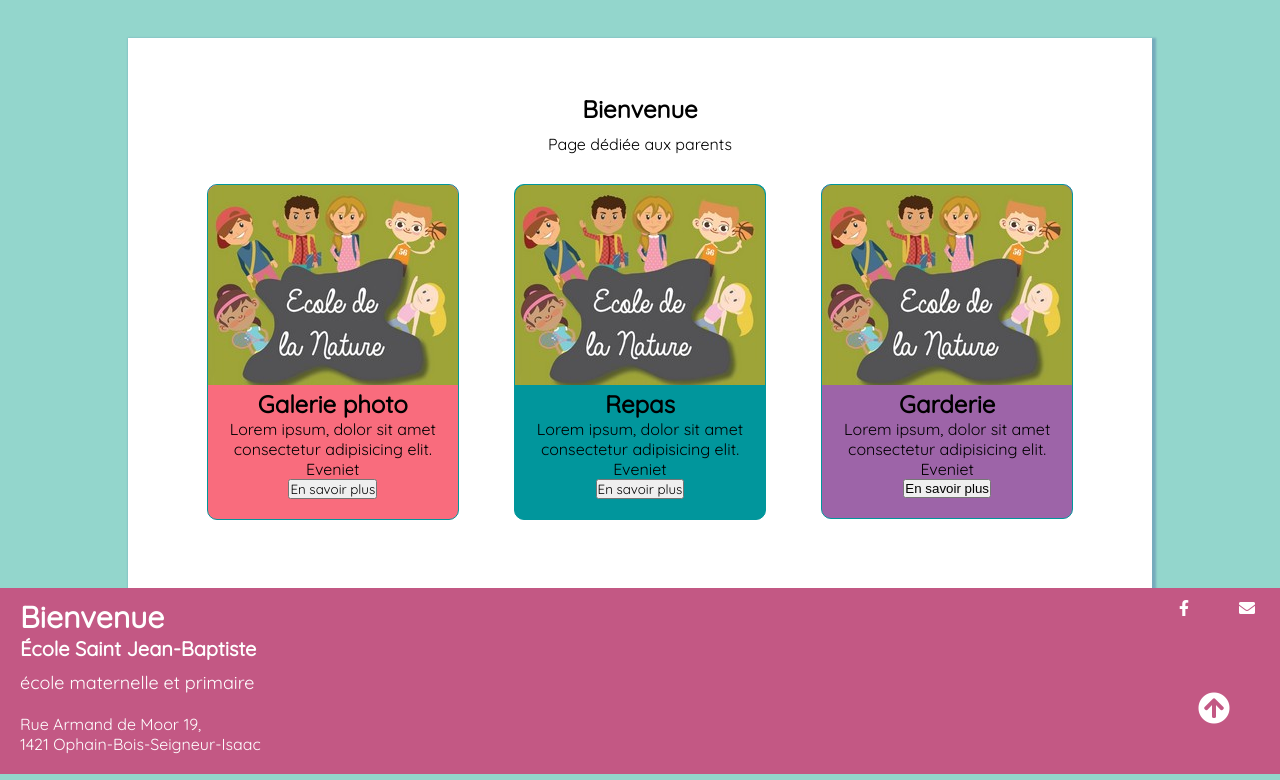
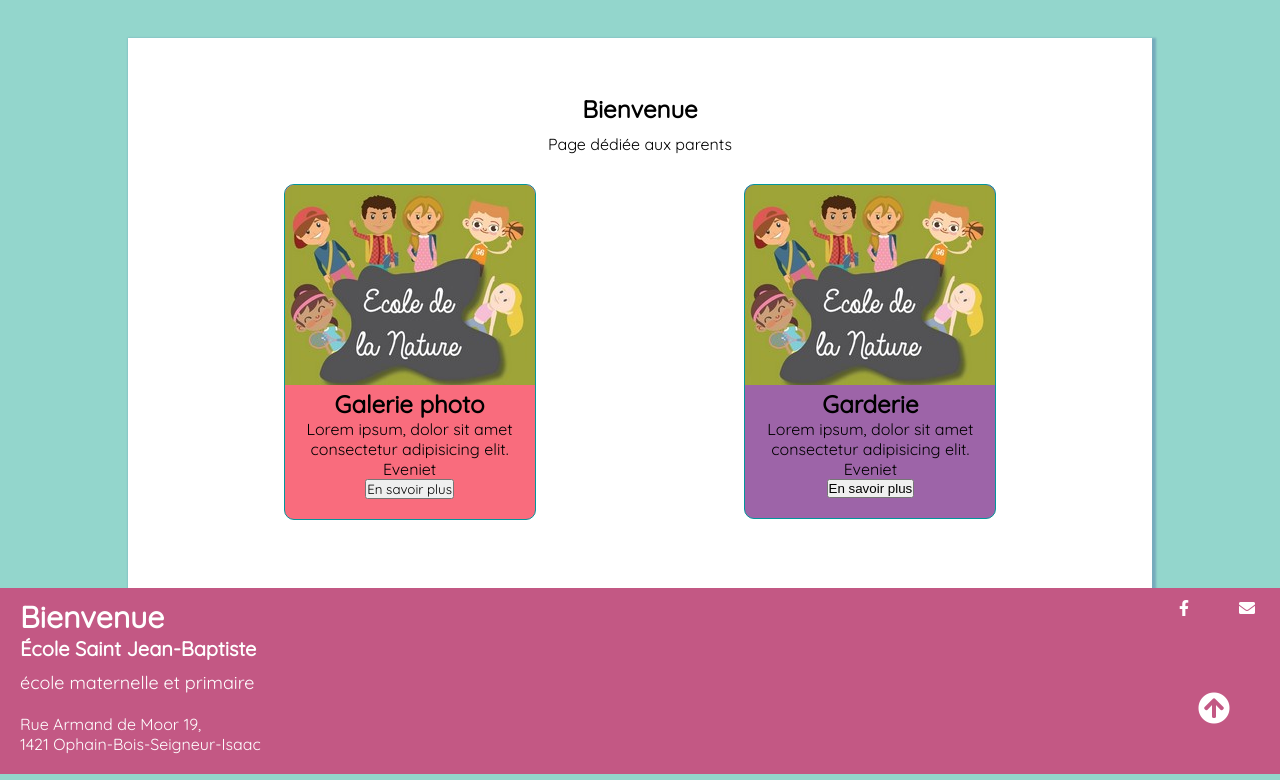
Before and after one commit to emontaigne/ecole_st_jean_baptiste_php, a PHP site: template view/page/parents.php in a window 1280 px wide. Shown: the top 780 px of the page. Run offline with PHP 8.4, Linux system fonts and the light colour scheme; the template is opened without the code that fills it, so the values that code supplies are empty; some libraries are stand-ins or nearby versions.

Commit message:
suppression page traiteur dans la partie privée

```diff
--- a/view/menu/menu.php
+++ b/view/menu/menu.php
@@ -42,7 +42,6 @@
                 echo '<li class="sous-menu"><a class ="admin menu-a" href="?section=parents" id="parents">Parents<span class="fas fa-caret-down first"></span></a>
                 <ul class="contenu-sousMenu">
                 <li><a class="menu-a" href="?section=galerie">Galerie</a></li>
-                <li><a class="menu-a" href="?section=service-traiteur">Repas</a></li>
                 <li><a class="menu-a" href="?section=garderie">Garderie</a></li>
                 </ul>
                 </li>';
--- a/view/page/parents.php
+++ b/view/page/parents.php
@@ -17,17 +17,7 @@
               <button class="btnPv page-parents">En savoir plus</button>
             </div>
           </a>
-          <a class="page-parents" href="?section=repas">
-            <div class="repas Pv">
-              <img class = "img-parents" src="public/images/fond-parents.jpg" alt="image galerie photo" />
-              <h2 class="page-parents">Repas</h2>
-              <p class="page-parents">
-                Lorem ipsum, dolor sit amet consectetur adipisicing elit.
-                Eveniet
-              </p>
-              <button class="btnPv page-parents">En savoir plus</button>
-            </div>
-          </a>
+
           <a class="page-parents" href="?section=garderie">
             <div class="garderie Pv">
               <img class = "img-parents" src="public/images/fond-parents.jpg" alt="image galerie photo" />
```
